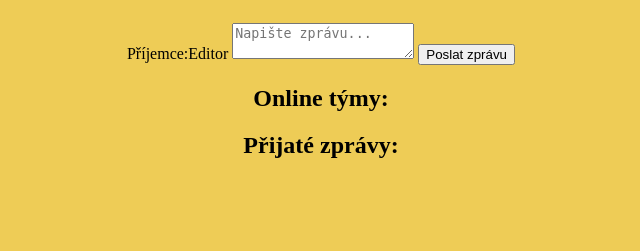
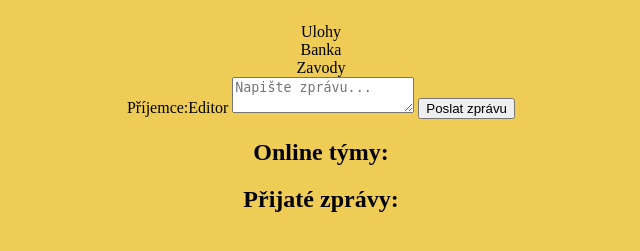
Before and after one commit to kubal000/Proud-2025, a Flask app: template templates/soutez.html in a window 1280 px wide. Shown: the part 57-308 px from the top of the page, without its empty margins (319-959 px from the left). Run offline with Flask 3, Linux system fonts and the light colour scheme; the template is opened without the code that fills it, so the values that code supplies are empty; some libraries are stand-ins or nearby versions.

Commit message:
Update soutez.html

```diff
--- a/templates/soutez.html
+++ b/templates/soutez.html
@@ -12,9 +12,9 @@
         <h1>Herní pole pro tým: {{ username }}</h1>
     </div>
     <div class="hlavni">
-        <div class="ulohy bloky"></div>
-        <div class="banka bloky"></div>
-        <div class="zavody bloky"></div>
+        <div class="ulohy bloky"> Ulohy</div>
+        <div class="banka bloky"> Banka</div>
+        <div class="zavody bloky"> Zavody</div>
     </div>
     <div class="komunikace">
         <label for="target_user">Příjemce:</label><label id="target_user">Editor</label>
```
